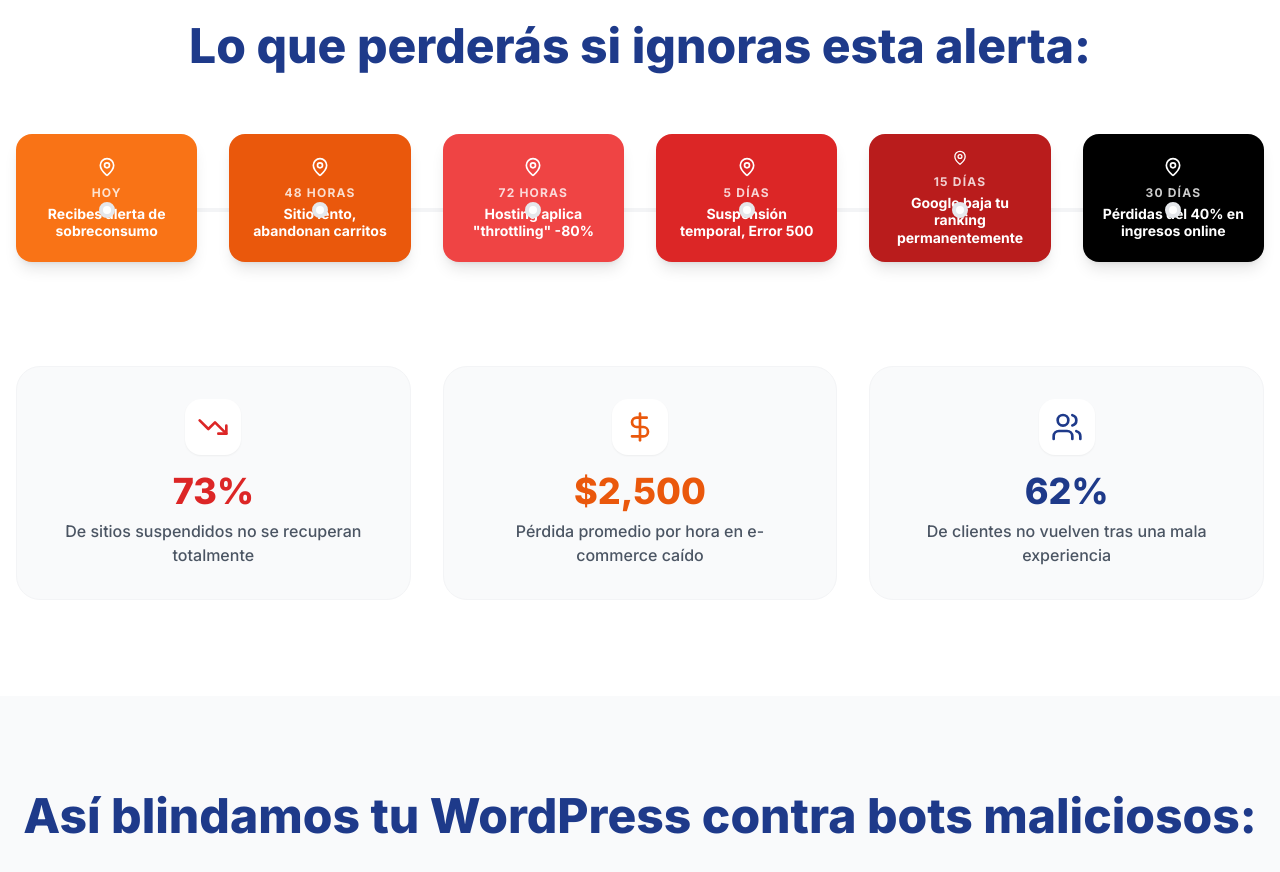
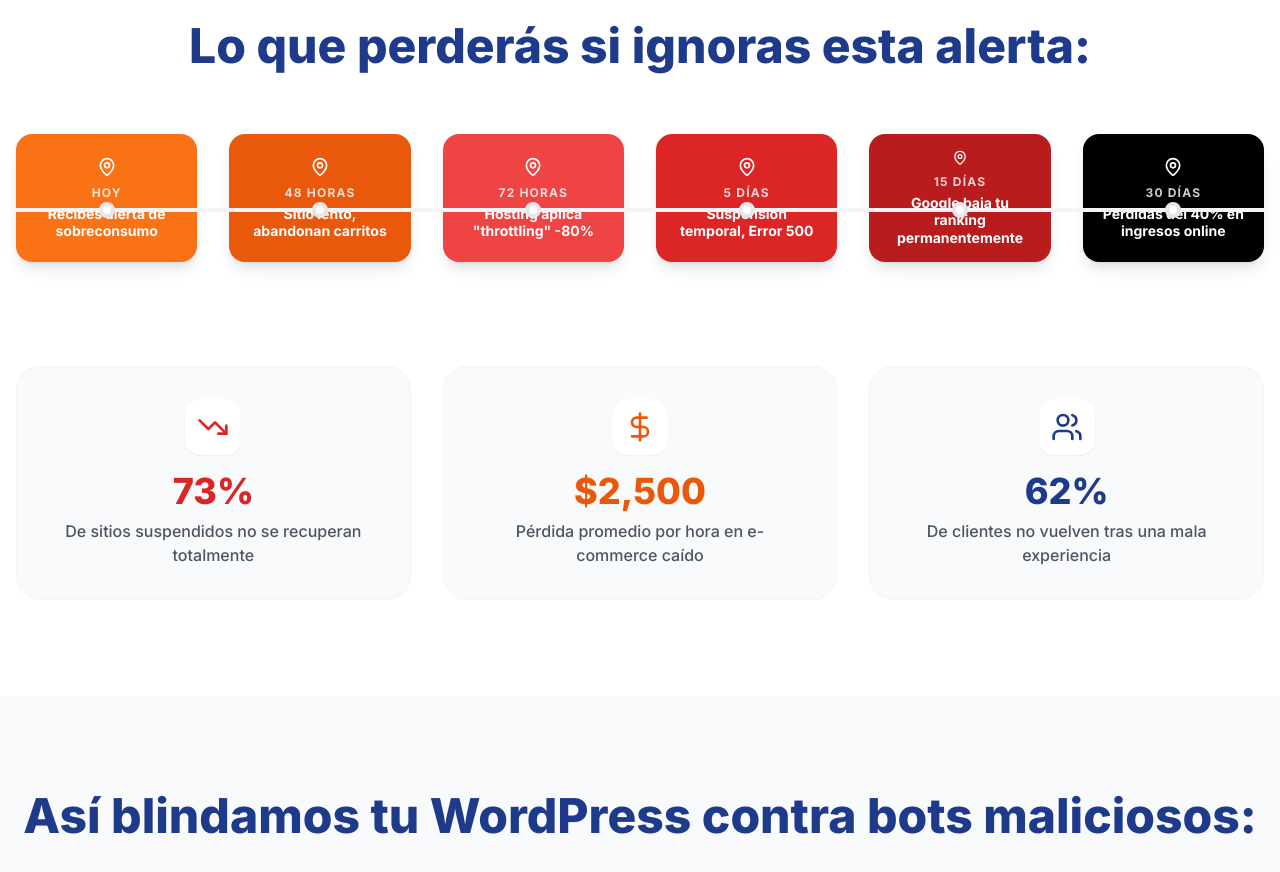
Before and after one commit to KannemanM/wp-shield, a React (Vite) app: page / in a window 1280 px wide. Shown: the part 2420-3292 px from the top of the page. Built offline with nearby package versions, Linux system fonts and the light colour scheme.

Commit message:
Fix: align timeline dots using overlay grid; remove per-item dots

```diff
--- a/components/ConsequencesSection.tsx
+++ b/components/ConsequencesSection.tsx
@@ -23,17 +23,28 @@ export const ConsequencesSection: React.FC = () => {
 
         <div className="relative mb-20">
           <div className="absolute top-1/2 left-0 w-full h-1 bg-gray-100 -translate-y-1/2 hidden lg:block"></div>
+
           <div className="grid lg:grid-cols-6 gap-8">
             {timeline.map((item, idx) => (
-              <div key={idx} className="relative group">
+              <div key={idx} className="group">
                 <div className={`w-full aspect-square lg:aspect-auto lg:h-32 mb-6 rounded-2xl ${item.color} flex flex-col items-center justify-center text-white p-4 shadow-lg group-hover:scale-105 transition-transform`}>
                   <MapPin className="w-5 h-5 mb-2" />
                   <span className="text-xs font-bold uppercase tracking-widest opacity-80">{item.day}</span>
                   <p className="text-sm font-bold text-center mt-1 leading-tight">{item.event}</p>
                 </div>
-                <div className="hidden lg:block absolute top-1/2 left-1/2 -translate-x-1/2 -translate-y-1/2 w-4 h-4 bg-white border-4 border-gray-200 rounded-full"></div>
               </div>
             ))}
+          </div>
+
+          {/* Overlay dots aligned to the center line (visible on lg and above) */}
+          <div className="absolute top-1/2 left-0 w-full -translate-y-1/2 hidden lg:block pointer-events-none">
+            <div className="grid lg:grid-cols-6 gap-8">
+              {timeline.map((_, idx) => (
+                <div key={idx} className="flex justify-center">
+                  <div className="w-4 h-4 bg-white border-4 border-gray-200 rounded-full"></div>
+                </div>
+              ))}
+            </div>
           </div>
         </div>
 
```
